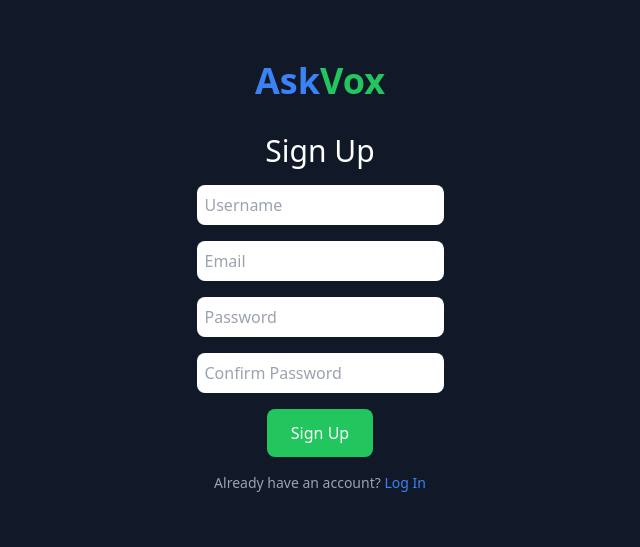
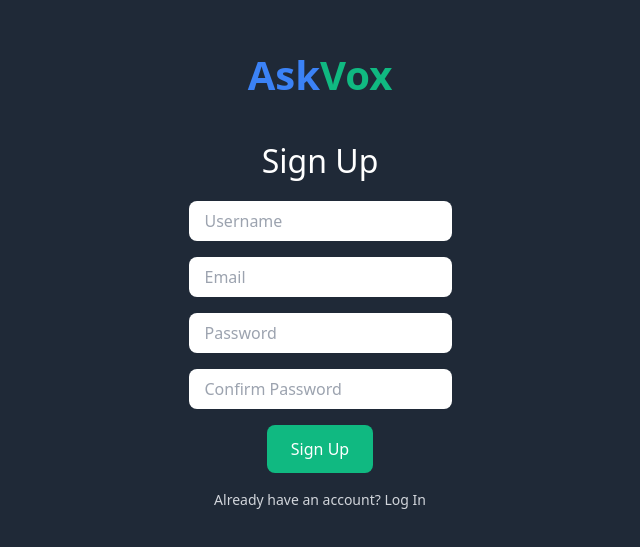
Before and after one commit to yixiang1306/Echo, a React (Vite) app: page /signup in a window 1280 px wide. Shown: the part 123-670 px from the top of the page, without its empty margins (320-960 px from the left). Built offline with nearby package versions, Linux system fonts and the light colour scheme.

Commit message:
Separated css

```diff
--- /dev/null
+++ b/src/ui/Login.css
@@ -0,0 +1,66 @@
+.login-container {
+    display: flex;
+    flex-direction: column;
+    align-items: center;
+    justify-content: center;
+    background-color: #1f2937; /* bg-gray-900 */
+    color: white;
+    height: 100vh;
+  }
+
+  .login-title {
+    font-size: 2rem; /* text-3xl */
+    margin-bottom: 1rem; /* mb-4 */
+  }
+
+  .login-input {
+    padding: 0.5rem 1rem; /* p-2 */
+    margin-bottom: 1rem; /* mb-4 */
+    border-radius: 0.5rem; /* rounded-lg */
+  }
+
+  .login-button {
+    padding: 0.75rem 1.5rem; /* px-6 py-3 */
+    border-radius: 0.5rem; /* rounded-lg */
+    background-color: #10b981; /* bg-green-500 */
+    transition: background-color 0.2s;
+  }
+
+  .login-button:hover {
+    background-color: #059669; /* hover:bg-green-700 */
+  }
+
+  .login-error {
+    color: #ef4444; /* text-red-500 */
+  }
+
+  .login-signup {
+    margin-top: 1rem; /* mt-4 */
+    font-size: 0.875rem; /* text-sm */
+    color: #d1d5db; /* text-gray-400 */
+  }
+
+  .login-signup a {
+    color: #3b82f6; /* text-blue-500 */
+    transition: color 0.2s;
+  }
+
+  .login-signup a:hover {
+    color: #2563eb; /* hover:text-blue-700 */
+  }
+
+  .askvox-link {
+    cursor: pointer;
+    margin-bottom: 2rem; /* mb-8 */
+    font-size: 2.5rem; /* text-4xl */
+    font-weight: bold; /* font-bold */
+    text-align: center; /* text-center */
+  }
+
+  .askvox-text-ask {
+    color: #3b82f6; /* text-blue-500 */
+  }
+
+  .askvox-text-vox {
+    color: #10b981; /* text-green-500 */
+  }
--- a/src/ui/Login.tsx
+++ b/src/ui/Login.tsx
@@ -1,5 +1,6 @@
 import { useState } from "react";
 import { useNavigate } from "react-router-dom";
+import './Login.css'; // Import the CSS file
 
 function Login() {
   const navigate = useNavigate();
@@ -33,44 +34,44 @@ function Login() {
   };
 
   return (
-    <div className="flex flex-col items-center justify-center bg-gray-900 text-white h-screen">
+    <div className="login-container">
       {/* AskVox Link */}
       <div
         onClick={() => navigate("/")}
-        className="cursor-pointer mb-8 text-4xl font-bold text-center"
+        className="askvox-link"
       >
-        <span className="text-blue-500">Ask</span>
-        <span className="text-green-500">Vox</span>
+        <span className="askvox-text-ask">Ask</span>
+        <span className="askvox-text-vox">Vox</span>
       </div>
 
-      <h1 className="text-3xl mb-4">Log In</h1>
+      <h1 className="login-title">Log In</h1>
       <input
         type="text"
         value={username}
         onChange={(e) => setUsername(e.target.value)}
         placeholder="Username"
-        className="p-2 mb-4 rounded-lg"
+        className="login-input"
       />
       <input
         type="password"
         value={password}
         onChange={(e) => setPassword(e.target.value)}
         placeholder="Password"
-        className="p-2 mb-4 rounded-lg"
+        className="login-input"
       />
-      {errorMessage && <div className="text-red-500">{errorMessage}</div>}
+      {errorMessage && <div className="login-error">{errorMessage}</div>}
       <button
         onClick={handleLogin}
-        className="px-6 py-3 bg-green-500 rounded-lg hover:bg-green-700"
+        className="login-button"
       >
         Log In
       </button>
 
-      <div className="mt-4 text-sm text-gray-400">
+      <div className="login-signup">
         <span>Don't have an account? </span>
         <button
           onClick={() => navigate("/signup")}
-          className="text-blue-500 hover:text-blue-700"
+          className="login-signup-link"
         >
           Sign Up
         </button>
--- /dev/null
+++ b/src/ui/Signup.css
@@ -0,0 +1,66 @@
+.signup-container {
+    display: flex;
+    flex-direction: column;
+    align-items: center;
+    justify-content: center;
+    background-color: #1f2937; /* bg-gray-900 */
+    color: white;
+    height: 100vh;
+  }
+
+  .signup-title {
+    font-size: 2rem; /* text-3xl */
+    margin-bottom: 1rem; /* mb-4 */
+  }
+
+  .signup-input {
+    padding: 0.5rem 1rem; /* p-2 */
+    margin-bottom: 1rem; /* mb-4 */
+    border-radius: 0.5rem; /* rounded-lg */
+  }
+
+  .signup-button {
+    padding: 0.75rem 1.5rem; /* px-6 py-3 */
+    border-radius: 0.5rem; /* rounded-lg */
+    background-color: #10b981; /* bg-green-500 */
+    transition: background-color 0.2s;
+  }
+
+  .signup-button:hover {
+    background-color: #059669; /* hover:bg-green-700 */
+  }
+
+  .signup-error {
+    color: #ef4444; /* text-red-500 */
+  }
+
+  .signup-login {
+    margin-top: 1rem; /* mt-4 */
+    font-size: 0.875rem; /* text-sm */
+    color: #d1d5db; /* text-gray-400 */
+  }
+
+  .signup-login a {
+    color: #3b82f6; /* text-blue-500 */
+    transition: color 0.2s;
+  }
+
+  .signup-login a:hover {
+    color: #2563eb; /* hover:text-blue-700 */
+  }
+
+  .askvox-link {
+    cursor: pointer;
+    margin-bottom: 2rem; /* mb-8 */
+    font-size: 2.5rem; /* text-4xl */
+    font-weight: bold; /* font-bold */
+    text-align: center; /* text-center */
+  }
+
+  .askvox-text-ask {
+    color: #3b82f6; /* text-blue-500 */
+  }
+
+  .askvox-text-vox {
+    color: #10b981; /* text-green-500 */
+  }
--- a/src/ui/Signup.tsx
+++ b/src/ui/Signup.tsx
@@ -1,5 +1,6 @@
 import { useState } from "react";
 import { useNavigate } from "react-router-dom";
+import './Signup.css'; // Import the CSS file
 
 function Signup() {
   const navigate = useNavigate();
@@ -48,58 +49,58 @@ function Signup() {
   };
 
   return (
-    <div className="flex flex-col items-center justify-center bg-gray-900 text-white h-screen">
+    <div className="signup-container">
       {/* AskVox Link */}
       <div
         onClick={() => navigate("/")}
-        className="cursor-pointer mb-8 text-4xl font-bold text-center"
+        className="askvox-link"
       >
-        <span className="text-blue-500">Ask</span>
-        <span className="text-green-500">Vox</span>
+        <span className="askvox-text-ask">Ask</span>
+        <span className="askvox-text-vox">Vox</span>
       </div>
 
-      <h1 className="text-3xl mb-4">Sign Up</h1>
+      <h1 className="signup-title">Sign Up</h1>
       <input
         type="text"
         value={username}
         onChange={(e) => setUsername(e.target.value)}
         placeholder="Username"
-        className="p-2 mb-4 rounded-lg"
+        className="signup-input"
       />
       <input
         type="email"
         value={email}
         onChange={(e) => setEmail(e.target.value)}
         placeholder="Email"
-        className="p-2 mb-4 rounded-lg"
+        className="signup-input"
       />
       <input
         type="password"
         value={password}
         onChange={(e) => setPassword(e.target.value)}
         placeholder="Password"
-        className="p-2 mb-4 rounded-lg"
+        className="signup-input"
       />
       <input
         type="password"
         value={confirmPassword}
         onChange={(e) => setConfirmPassword(e.target.value)}
         placeholder="Confirm Password"
-        className="p-2 mb-4 rounded-lg"
+        className="signup-input"
       />
-      {errorMessage && <div className="text-red-500">{errorMessage}</div>}
+      {errorMessage && <div className="signup-error">{errorMessage}</div>}
       <button
         onClick={handleSignup}
-        className="px-6 py-3 bg-green-500 rounded-lg hover:bg-green-700"
+        className="signup-button"
       >
         Sign Up
       </button>
 
-      <div className="mt-4 text-sm text-gray-400">
+      <div className="signup-login">
         <span>Already have an account? </span>
         <button
           onClick={() => navigate("/login")}
-          className="text-blue-500 hover:text-blue-700"
+          className="signup-login-link"
         >
           Log In
         </button>
--- a/src/ui/Start.css
+++ b/src/ui/Start.css
@@ -0,0 +1,37 @@
+.start-container {
+    display: flex;
+    flex-direction: column;
+    align-items: center;
+    justify-content: center;
+    background-color: #1f2937; /* bg-gray-900 */
+    color: white;
+    height: 100vh;
+  }
+
+  .start-title {
+    font-size: 2rem; /* text-3xl */
+    margin-bottom: 1rem; /* mb-4 */
+  }
+
+  .start-button {
+    padding: 0.75rem 1.5rem; /* px-6 py-3 */
+    border-radius: 0.5rem; /* rounded-lg */
+    font-size: 1rem;
+    transition: background-color 0.2s;
+  }
+
+  .start-button-login {
+    background-color: #3b82f6; /* bg-blue-500 */
+  }
+
+  .start-button-login:hover {
+    background-color: #2563eb; /* hover:bg-blue-700 */
+  }
+
+  .start-button-signup {
+    background-color: #10b981; /* bg-green-500 */
+  }
+
+  .start-button-signup:hover {
+    background-color: #059669; /* hover:bg-green-700 */
+  }
--- a/src/ui/Start.tsx
+++ b/src/ui/Start.tsx
@@ -1,4 +1,5 @@
 import { useNavigate } from "react-router-dom";
+import './Start.css'; // Import the CSS file
 
 function Start() {
   const navigate = useNavigate();
@@ -12,18 +13,18 @@ function Start() {
   };
 
   return (
-    <div className="flex flex-col items-center justify-center bg-gray-900 text-white h-screen">
-      <h1 className="text-3xl mb-4">Welcome to AskVox!</h1>
+    <div className="start-container">
+      <h1 className="start-title">Welcome to AskVox!</h1>
       <div className="space-y-4">
         <button
           onClick={handleLogin}
-          className="px-6 py-3 bg-blue-500 rounded-lg hover:bg-blue-700"
+          className="start-button start-button-login"
         >
           Login
         </button>
         <button
           onClick={handleSignup}
-          className="px-6 py-3 bg-green-500 rounded-lg hover:bg-green-700"
+          className="start-button start-button-signup"
         >
           Sign Up
         </button>
```
Also changed, not shown: src/ui/README.txt.
